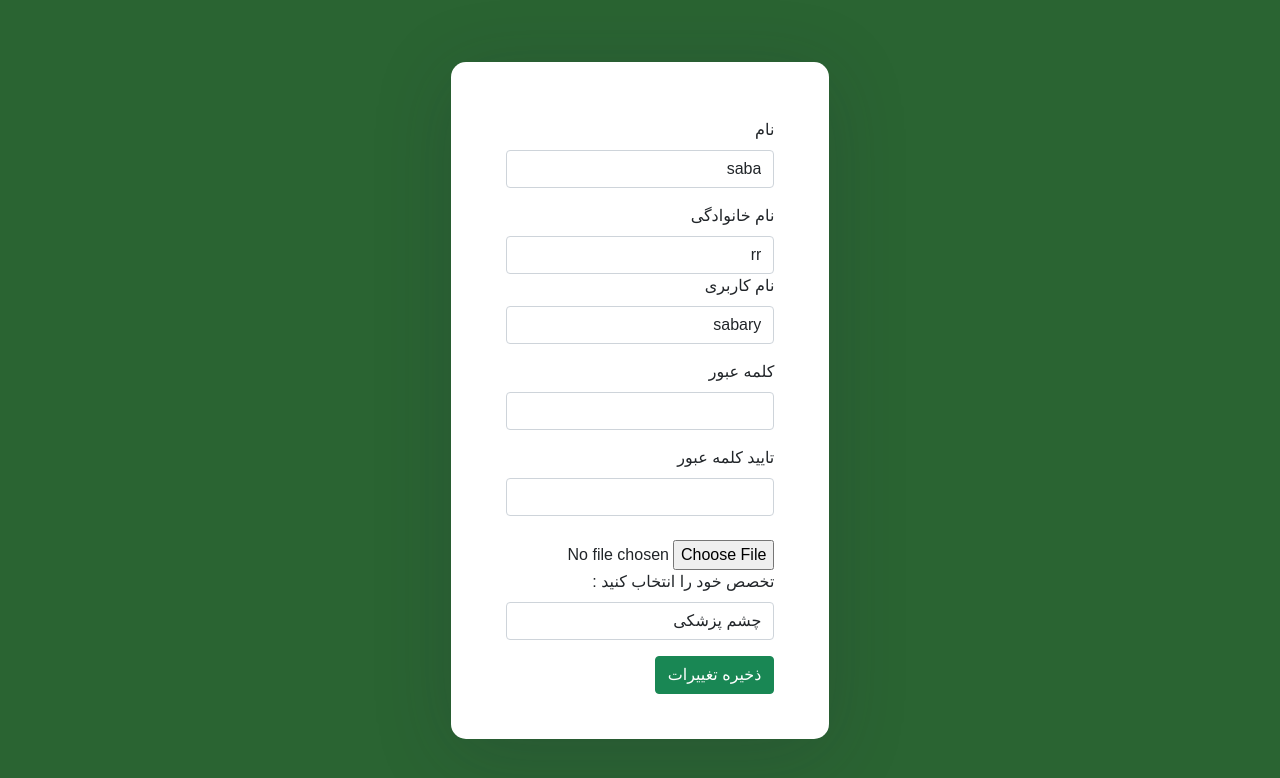
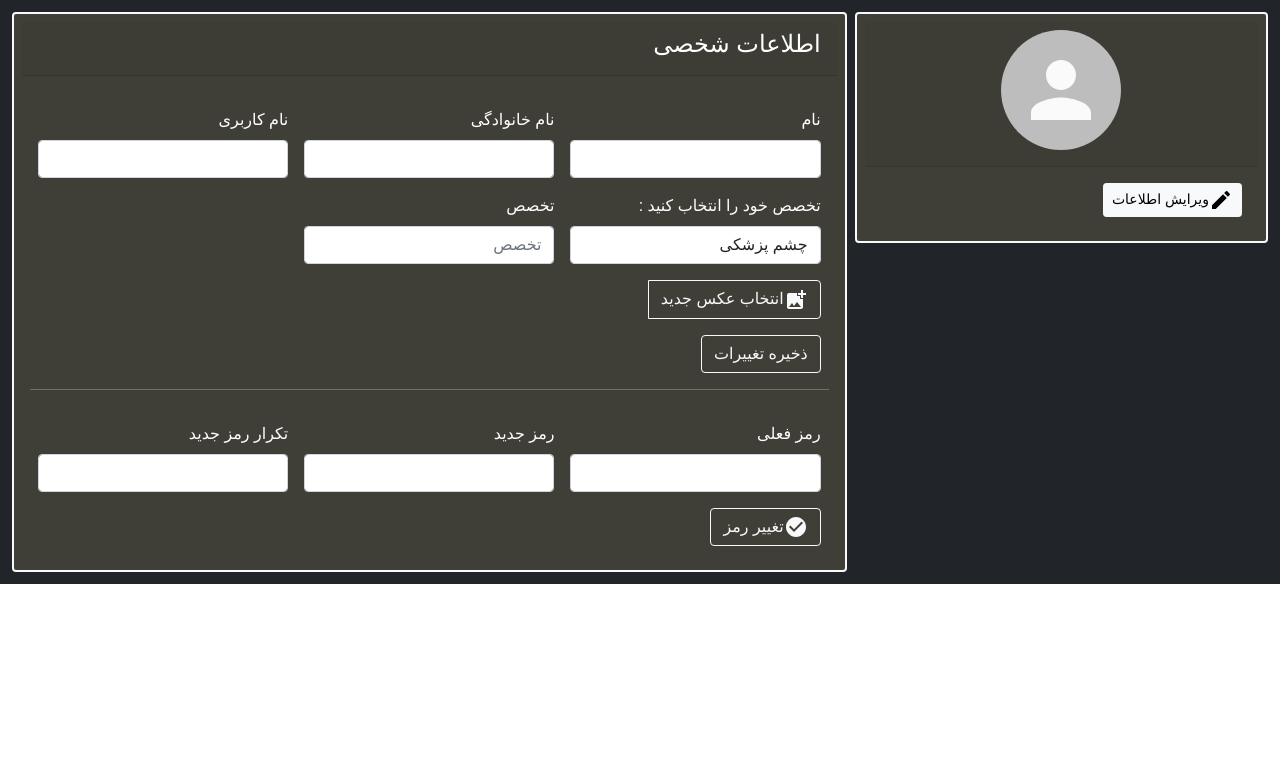
Before and after one commit to MelikaNobakhtian/luna-software-engineering, a React (Create React App) app in the folder Webfront/: page /doctorProfile in a window 1280 px wide. Shown: the top 778 px of the page. Built offline with nearby package versions, Linux system fonts and the light colour scheme.

Commit message:
Fix edit profile change api and ui of doctorProfile

```diff
--- a/Webfront/src/components/editProfile-doctor/editProfile-doctor.js
+++ b/Webfront/src/components/editProfile-doctor/editProfile-doctor.js
@@ -2,69 +2,81 @@ import React, { Component } from "react";
 import { useState,useEffect} from "react";
 import { Toast, Button, Form, FormGroup, Label, Input, FormText,Col,InputGroup } from 'react-bootstrap';
 import { Link, Redirect, withRouter, useHistory } from 'react-router-dom';
+import { Avatar } from "@material-ui/core";
+import EditIcon from '@material-ui/icons/Edit';
+import AddPhotoAlternateIcon from '@material-ui/icons/AddPhotoAlternate';
+import axios from 'axios';
+import Cookies from 'js-cookie';
 import {API_BASE_URL} from '../apiConstant/apiConstant';
+import Snackbar from '@material-ui/core/Snackbar';
+import CheckCircleIcon from '@material-ui/icons/CheckCircle';
+
 
 function Editprofile(props) {
 
-    const [user, setUser] = useState({name:"saba",lastname:"rr ",username:"sabary",
-    file:" ",degree:" ",adderess:" ",fieldCity:" ",specialty:" "});
+    const [user , setUser] = useState({  token : "", userName : "", firstName : "",
+        lastName : "",email : "", picture : "", oldPass :"",  newPass:"", newPass2 : "",
+        addresses:[], specialty:"", sub_specialty:""
+     })
+
+     const [type, setType] = useState('');
+     useEffect(() => {
+      if (user.token) {
+          axios.get(API_BASE_URL + '/doctor/' + Cookies.get('doctorId'))
+              .then(function (response){
+                console.log(response);
+                setUser(prevState => ({
+                  ...prevState,
+                  userName: response.data.username,
+                  firstName:response.data.firstName,
+                  lastName:response.data.lastName,
+                  email: response.data.email,
+                  picture : API_BASE_URL +response.data.profile_photo,
+                  specialty:response.data.specialty,
+                  sub_specialty:response.data.sub_specialty,
+                  city:response.data.addresses.city,
+                  state:response.data.addresses.state,
+                  detail:response.data.addresses.detail
+                  }));
+              })
+              .catch(function (error) {
+                  console.log(error);
+              });
+        }
+      },[] );
+      const handleChangeInfosClick = (e) => {
+        e.preventDefault();
+
+        const payload={
+              "username":user.userName,
+              "firstName":user.firstName,
+              "lastName":user.lastName
+        }
+        const back= JSON.stringify(payload)
+        axios.put(API_BASE_URL+ '/doctor/'+Cookies.get('doctorId')+'/update-profile',
+        back,{
+            headers:{
+           "Content-Type":"application/json",
+           "Authorization":"Token "+Cookies.get("userToken")}
+            })
+                .then(function (response) {
+                console.log(response);
+                if(response.status === 200){
+                    console.log(response.status);
+                    setMassage('اطلاعات جدید با موفقیت جایگزین شد')
+                    setOpenSnack(true);
+                    Cookies.set('userName',user.userName);
+                }
+            })
+            .catch(function (error) {
+                console.log(error);
+                setMassage("نام کاربری از قبل وجود دارد")
+                setOpenSnack(true);
+            });
+    }
 
 
-    useEffect(async () => {
-        fetch(API_BASE_URL, {
-          method: 'GET',
-          headers: {
-            "Authorization": "Token " + localStorage.getItem('loginToken')
-          }
-        })
-          .then((res) => {
-            if (res.status === 200) {
-              return res.json()
-            }
-          }
-          )
-          .then((data) => { if(data)
-            {
-            setUser({name:data.name,lastname:data.lastname,username:data.username,file:data.file,
-                degree:data.degree, adderess:data.adderess,fieldCity:data.fieldCity})}});
-            console.log("")
-
-      }, []);
-
-
-      var myHeaders = new Headers();
-      myHeaders.append("Authorization", "Token " + localStorage.getItem('loginToken'));
-      let fd = new FormData();
-      fd.append('name',user.name )
-      fd.append('lastname', user.lastname);
-      fd.append('username', user.username);
-      fd.append('img', user.img);
-      fd.append('degree', user.degree);
-      fd.append('adress', user.adderess);
-      fd.append('fieldCity', user.fieldCity);
-
-
-      var requestOptions = {
-        method: 'PUT',
-        headers: myHeaders,
-        body: fd,
-      };
-
-      fetch(API_BASE_URL, requestOptions)
-        .then(async (response) => {
-          console.log('status', response.status)
-
-          if (response.status === 200)
-
-          return response.json()
-        })
-        .catch(error => {
-          console.log('error', error)
-        });
-
-
-      const handleChange =(e) => {
-        e.preventDefault();
+      const handleChange = (e) => {
         const {id , value} = e.target
         setUser(prevState => ({
             ...prevState,
@@ -72,36 +84,131 @@ function Editprofile(props) {
         }))
     }
 
-    function handleSubmit(event) {
-        event.preventDefault();
+     const [state , setState]=useState(
+      {
+          navigate:false,
+          file:null
+      }
+    )
+
+    const handleChangePassClick = (e) => {
+      e.preventDefault();
+      if(user.oldPass.length&&user.newPass.length){
+          const payload={
+              "old_password": user.oldPass,
+              "new_password":user.newPass,
+          }
+          const back= JSON.stringify(payload);
+          console.log(back);
+
+          axios.put( API_BASE_URL+ '/user/'+Cookies.get('userId')+'/change-password',
+           back
+           ,{
+            headers:{
+           "Content-Type":"application/json",
+          "Authorization":"Token "+Cookies.get("userToken")}
+           }
+
+          ).then(function(response){
+              console.log(response);
+              setMassage('پسورد با موفقیت عوض شد')
+              setOpenSnack(true);
+
+          })
+          .catch(function(error){
+              console.log(error);
+              setMassage("پسورد قبلی غلط است")
+              setOpenSnack(true);
+           })
 
       }
+      else {
+       }
+
+       setUser(prevState => ({
+        ...prevState,
+        oldPass : "",
+        newPass:""
+    }));
+
+  }
+    const uploadedImage = React.useRef(null);
+    const imageUploader = React.useRef(null);
+    const handleImageUpload = e => {
+      setState({file:e.target.files[0]});
+      const [file] = e.target.files;
+      if (file) {
+        const reader = new FileReader();
+        const { current } = uploadedImage;
+        current.file = file;
+        reader.onload = e => {
+          setUser(prevState => ({
+            ...prevState,
+            picture : e.target.result
+        }));
+
+        };
+        reader.readAsDataURL(file);
+      }
+    };
+
+
+    const [massage, setMassage]= useState(<br></br>);
+    const[openSnack,setOpenSnack]=useState(false);
+    const handleCloseSnack = (event, reason) => {
+    if (reason === 'clickaway') {
+    return;
+    }
+    setOpenSnack(false);
+    };
 
   return (
-    <div className="background d-flex justify-content-center ">
-    <div className="outer">
-    <div className="row justify-content-center">
-      <div className="col-xs-10 col-sm-9 col-md-6 col-lg-5 col-xl-4">
-        <div className="inner">
-
-    <Form noValidate onSubmit= {handleSubmit}>
-
-    <Form.Group >
+    <div className="main-content bg-dark">
+      <div className="container-fluid p-2">
+        <div className="d-flex flex-wrap">
+         <div className="col-12 col-md-4 ">
+          <div className="card border-light border-2 text-white p-2 m-1" style={{backgroundColor:'rgba(70, 70, 60, 0.8)'}}>
+            <div class="card-header d-flex justify-content-center">
+              <div className="text-center">
+                <Avatar src={user.picture} ref={uploadedImage} alt="عکس" className="" style={{width:120, height:120}}/>
+                <h5 className="username mt-2">{user.userName}</h5>
+                <h6 className="email">{user.email}</h6>
+              </div>
+            </div>
+            <div class="card-body">
+              <div className='btn btn-light btn-sm'>
+                <EditIcon></EditIcon>
+                ویرایش اطلاعات
+              </div>
+            </div>
+          </div>
+         </div>
+         <div className="col-12 col-md-8 ">
+          <div className="card border-light border-2 text-white p-2 m-1" style={{backgroundColor:'rgba(70, 70, 60, 0.8)'}}>
+            <div class="card-header d-flex">
+                <h4>اطلاعات شخصی</h4>
+            </div>
+            <div class="card-body">
+              <div>
+   <Form>
+  <form class="row g-3">
+<div class="col-sm-4">
+    <Form.Group   controlId="formGridName"  >
           <Form.Label className="mt-3">نام</Form.Label>
           <InputGroup hasValidation>
           <Form.Control
             type="text"
             name="name"
-            value={user.name}
+            value={user.firstName}
             onChange={handleChange}
             onBlur={handleChange}
           />
           <Form.Control.Feedback type="invalid">{""} </Form.Control.Feedback>
           </InputGroup>
           </Form.Group>
-
-
-          <Form.Group >
+          </div>
+          <div class="col-sm-4 ">
+          <Form.Group  controlId="formGridLastname">
           <Form.Label className="mt-3">نام خانوادگی</Form.Label>
           <InputGroup hasValidation>
           <Form.Control
@@ -114,9 +221,11 @@ function Editprofile(props) {
           <Form.Control.Feedback type="invalid">{""} </Form.Control.Feedback>
           </InputGroup>
           </Form.Group>
+          </div>
 
-       <Form.Group>
-          <Form.Label> نام کاربری</Form.Label>
+          <div class="col-sm-4">
+       <Form.Group  controlId="">
+          <Form.Label className="mt-3"> نام کاربری</Form.Label>
           <InputGroup hasValidation>
           <Form.Control
             type="text"
@@ -124,53 +233,22 @@ function Editprofile(props) {
             value={user.username}
             onChange={handleChange}
             onBlur={handleChange}
-
           />
     <Form.Control.Feedback type="invalid" >{""}</Form.Control.Feedback>
           </InputGroup>
           </Form.Group>
-
-
-          <Form.Group>
-          <Form.Label  className="mt-3"> کلمه عبور</Form.Label>
-          <InputGroup hasValidation>
-          <Form.Control
-            type="password"
-            name="password"
-            value={user.password}
-            onChange={handleChange}
-            onBlur={handleChange}
-          />
-    <Form.Control.Feedback type="invalid">{""}</Form.Control.Feedback>
-          </InputGroup>
-          </Form.Group>
-
-          <Form.Group >
-          <Form.Label  className="mt-3"> تایید کلمه عبور </Form.Label>
-
-          <Form.Control
-            type="password"
-            name="confrim password"
-            value={user.confirmPass}
-            onChange={handleChange}
-            onBlur={handleChange}
-          />
-          <Form.Control.Feedback type="invalid">{""}</Form.Control.Feedback>
-          </Form.Group>
-          <Form.Group>
-               <div >
-                  <img src={user.file} alt="" id="img" className="img" />
-                   <Form.File id="uploadImg" accept="image/*" className="butChoose" onChange={handleChange} />
          </div>
-
-           </Form.Group>
+          <div class="col-sm-4">
         <Form.Group controlId="formBasicSelect">
         <Form.Label> تخصص خود را انتخاب کنید :</Form.Label>
         <Form.Control as={Col} controlId="formGridState"
           as="select"
-          defaultValue=" choose...."
+        //   defaultValue=" choose...."
           value={user.specialty}
-          onChange={handleChange}
+          onChange={e => {
+            console.log("e.target.value", e.target.value);
+            setUser({...user,specialty:e.target.value});
+          }}
         >
             <option value='ﭼﺸﻢ ﭘﺰﺷﮑﯽ'>
             ﭼﺸﻢ ﭘﺰﺷﮑﯽ</option>
@@ -193,16 +271,104 @@ function Editprofile(props) {
             ﻋﻤﻮﻣﯽ</option>
         </Form.Control>
       </Form.Group>
+      </div>
 
+      <div class="col-sm-4">
+      <Form.Group>
+          <Form.Label>تخصص</Form.Label>
+          <InputGroup hasValidation>
+          <Form.Control
+            type="text"
+            name="username"
+            placeholder="تخصص"
+            value={user.sub_specialty}
+            onChange={handleChange}
 
-      <Button  className="mt-3" block  type="submit" variant="success">ذخیره تغییرات</Button>
+          />
+          </InputGroup>
+          </Form.Group>
+          </div>
+          <div class="col-12 ">
+          <Form.Group>
+          <InputGroup hasValidation>
+          <Form.Control
+            type="file" accept="image/*"
+            onChange={handleImageUpload}
+            ref={imageUploader}
+            style={{ display: "none",color:"white" }} />
+            <div className="btn btn-outline-light " onClick={() => imageUploader.current.click()}>
 
+            <AddPhotoAlternateIcon></AddPhotoAlternateIcon>
+                     انتخاب عکس جدید
+                   </div>
+                </InputGroup>
+                </Form.Group>
+                </div>
+                <div class="col-12 ">
+                    <button type="submit" class="btn btn-outline-light">ذخیره تغییرات</button>
+                    </div>
+                  <hr></hr>
+        <div class="col-sm-4">
+         <Form.Group>
+          <Form.Label  className=""> رمز فعلی</Form.Label>
+          <InputGroup hasValidation>
+          <Form.Control
+             type="password"
+             id="oldPass"
+            value={user.oldPass}
+            onChange={handleChange}
+            />
+            </InputGroup>
+            </Form.Group>
+            </div>
+            <div class="col-sm-4">
+            <Form.Group>
+          <Form.Label  className="">رمز جدید</Form.Label>
+          <InputGroup hasValidation>
+          <Form.Control
+             type="password"
+             id="newPass"
+             value={user.newPass}
+            onChange={handleChange}
+            />
+            </InputGroup>
+            </Form.Group>
+            </div>
+            <div class="col-sm-4">
+            <Form.Group>
+          <Form.Label  className="">تکرار رمز جدید</Form.Label>
+          <InputGroup hasValidation>
+          <Form.Control
+             type="password"
+             id="newPass2"
+             value={user.newPass2}
+            onChange={handleChange}
+            />
+            </InputGroup>
+            </Form.Group>
+                  </div>
+                  <div class="col-12">
+                  <button type="submit" class="btn btn-outline-light" onClick={handleChangePassClick}>
+                    <CheckCircleIcon></CheckCircleIcon>
+                    تغییر رمز</button>
+                    </div>
+    </form>
     </Form>
+  </div>
 
               </div>
             </div>
            </div>
+           <Snackbar
+          anchorOrigin={{ vertical:'bottom', horizontal:'center'}}
+          open={openSnack}
+          autoHideDuration={2500}
+          onClose={handleCloseSnack}
+          message={<div style={{fontSize:17}}>{massage}</div>}
+          />
           </div>
+        </div>
+
       </div>
 );
 }
```
Lines whose indentation alone changed are shown as unchanged.
